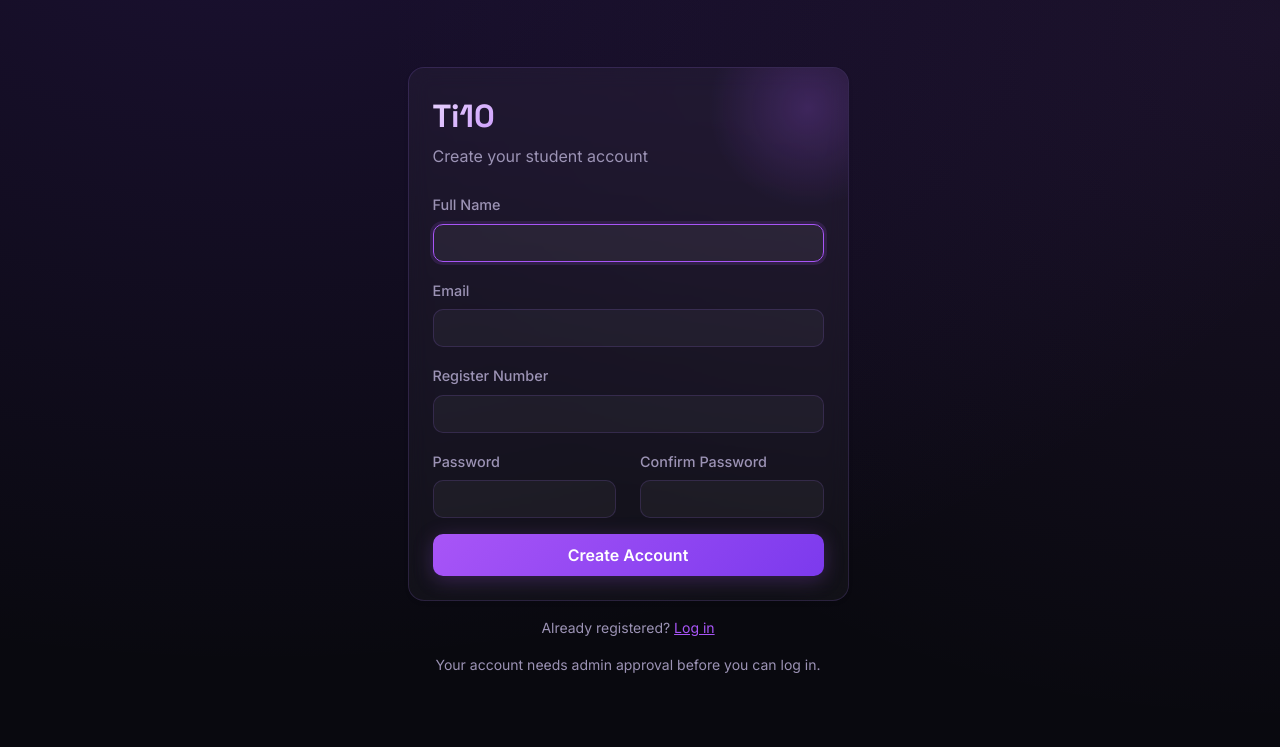
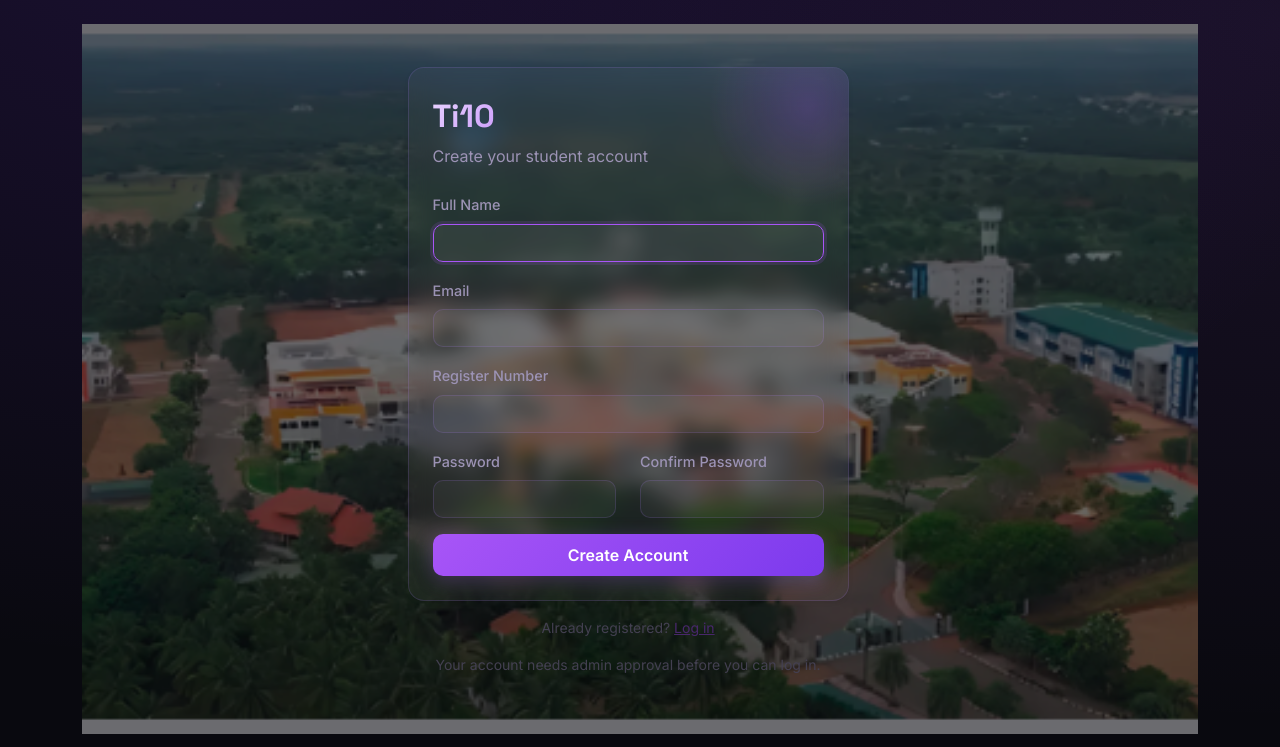
Before and after one commit to DivakarVishnu/Ti10-coding-test-platform, a Flask app: page /register in a window 1280 px wide. Shown: the part 53-800 px from the top of the page. Run offline with Flask 3, Linux system fonts and the light colour scheme.

Commit message:
Ti10 coding test platform7

```diff
--- a/static/css/style.css
+++ b/static/css/style.css
@@ -249,3 +249,36 @@ pre {
   .navbar-brand { font-size: 1.1rem; }
   .timer-ring { width: 48px; height: 48px; }
 }
+
+
+/* ============================================
+   LOGIN PAGE BACKGROUND IMAGE
+   ============================================ */
+.auth-wrapper {
+    background-image: url('static/css/image.png');
+    background-size: cover;
+    background-position: center;
+    background-repeat: no-repeat;
+    min-height: calc(100vh - 90px);
+    display: flex;
+    align-items: center;
+    position: relative;
+}
+
+/* Dark overlay for readability */
+.auth-wrapper::before {
+    content: '';
+    position: absolute;
+    top: 0;
+    left: 0;
+    right: 0;
+    bottom: 0;
+    background: rgba(9, 9, 15, 0.6); /* Matches your --bg color with opacity */
+    z-index: 0;
+}
+
+/* Make sure auth card stays on top */
+.auth-card {
+    position: relative;
+    z-index: 1;
+}
```
Also changed, not shown: static/css/image.png (added).
